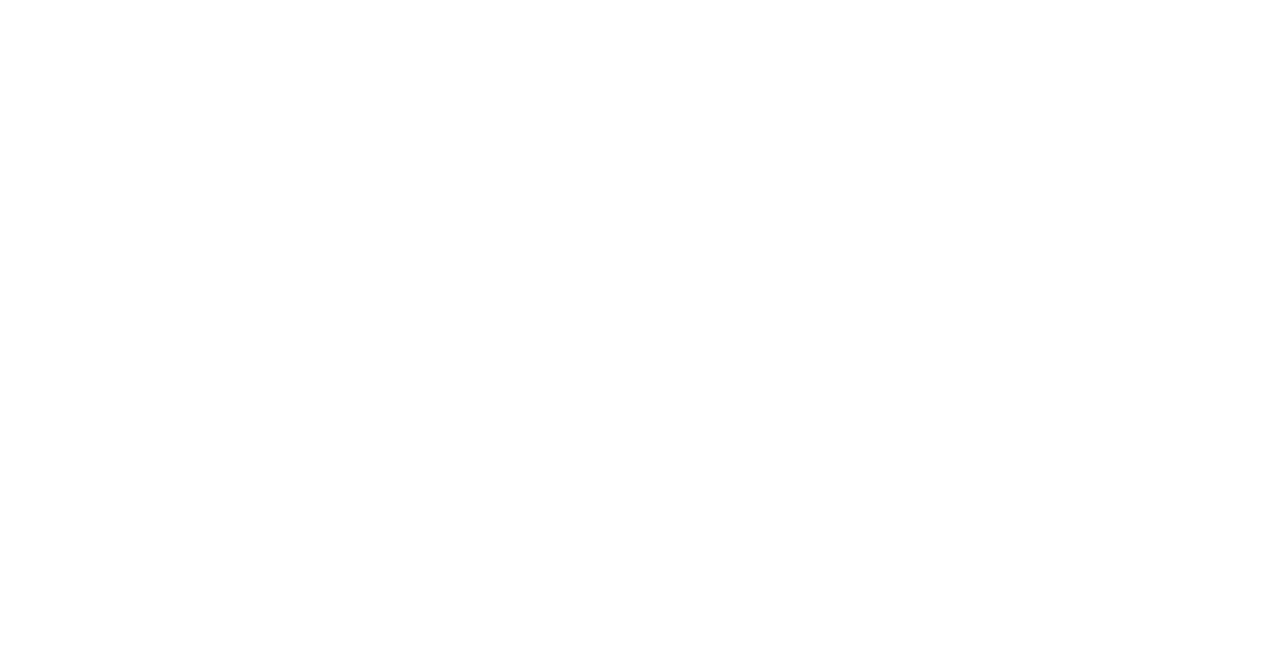
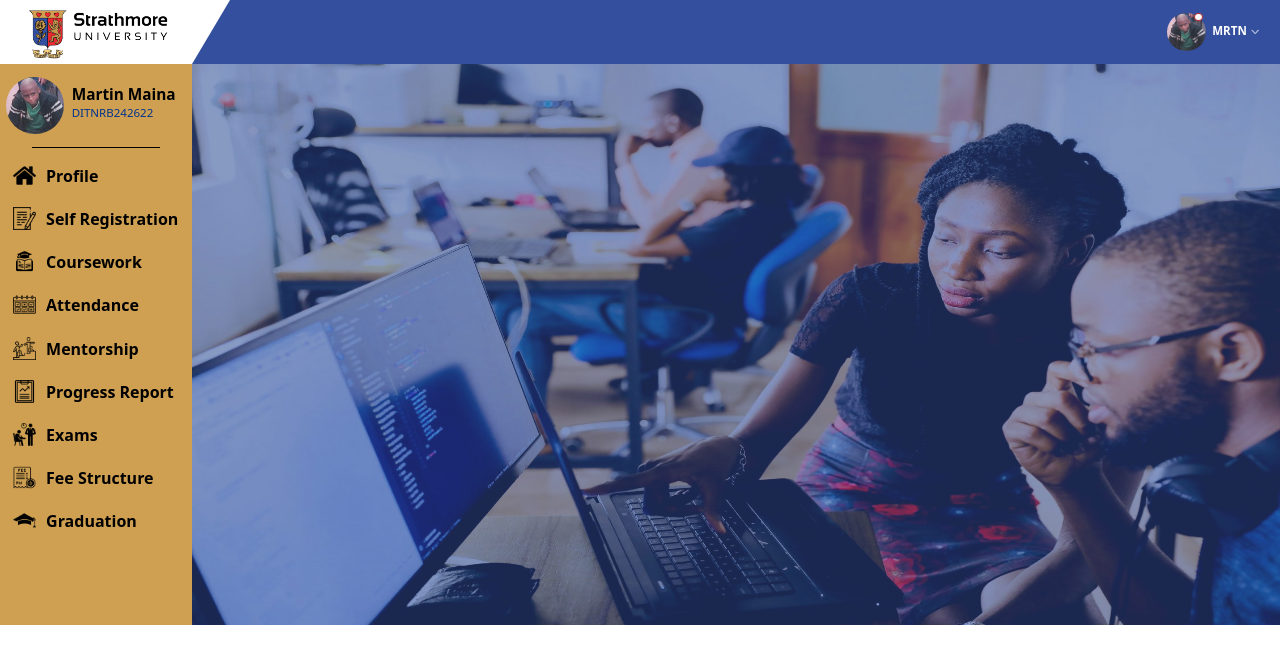
Before and after one commit to MartinMbote/strathmore-ams, a React (Vite) app: page /self in a window 1280 px wide. Before the commit this address had no page. Shown: the top 664 px of the page. Built offline with nearby package versions, Linux system fonts and the light colour scheme.

Commit message:
sidepanel routes

```diff
--- a/src/App.jsx
+++ b/src/App.jsx
@@ -3,6 +3,7 @@ import { BrowserRouter, Routes, Route } from "react-router-dom"
 import Homepage from "./pages/Homepage"
 import Loginpage from "./pages/Loginpage"
 import Studentportalhomepage from "./pages/Studentportalhomepage"
+import Self from "./pages/Self"
 
 function App() {
   return (
@@ -11,6 +12,7 @@ function App() {
         <Route path="strathmore-ams/" element={<Homepage />}></Route>
         <Route path="strathmore-ams/loginpage" element={<Loginpage />}></Route>
         <Route path="strathmore-ams/studentportal" element={<Studentportalhomepage />}></Route>
+        <Route path="self" element={<Self />}   />
       </Routes>
     </BrowserRouter>
   )
--- /dev/null
+++ b/src/components/Background.jsx
@@ -0,0 +1,15 @@
+import React from 'react'
+import { bgImage } from '../assets'
+
+const Background = () => {
+  return (
+    <div>
+        <div className='fixed left-[15vw]'>
+          <div className='w-full h-[43.8vw] opacity-50 bg-nav-blue absolute'></div>
+          <img src={bgImage} className='h-[43.85vw] w-[85vw]' />
+        </div>
+    </div>
+  )
+}
+
+export default Background
--- a/src/components/SidePanel.jsx
+++ b/src/components/SidePanel.jsx
@@ -1,16 +1,20 @@
 import React from 'react'
 import { me, homeIcon, registrationIcon, courseWorkIcon, attendanceIcon, mentorshipIcon, progressIcon, examsIcon, feeIcon, graduationIcon } from '../assets';
+import { Link } from 'react-router-dom';
+
 
 const SidePanel = () => {
 
   const sidePanelData = [
 
     {
+      path:'/strathmore-ams/studentportal',
         title: "Profile",
         image: [homeIcon],
     },
 
     {
+      path:"/self",
         title: "Self Registration",
         image: [registrationIcon],
     },
@@ -75,6 +79,8 @@ const SidePanel = () => {
           </div>
 
           {sidePanelData.map((option, index) => (
+            <Link to={option.path}  >
+
               <div key={index} className='cursor-pointer'>
                   <div className='flex gap-[0.8vw] py-[0.5vw] pl-[1vw] mb-[0.5vw] hover:bg-strathmore-red font-semibold text-[1.25vw] hover:text-white transition-colors duration-200 ease-in-out'>
                       <img src={option.image} className='h-[1.8vw]' />
@@ -83,7 +89,7 @@ const SidePanel = () => {
                           {option.title}
                       </p>
                   </div>
-              </div>
+              </div>  </Link>
             ))}
         </div>
     </div>
--- /dev/null
+++ b/src/pages/Self.jsx
@@ -0,0 +1,17 @@
+import React from 'react'
+import SidePanel from '../components/SidePanel'
+import NavbarStudentPortal from '../components/NavbarStudentPortal'
+import Background from '../components/Background'
+
+function Self() {
+  return (
+    <div>
+        <NavbarStudentPortal />
+        <SidePanel />
+        <Background />
+        Self
+    </div>
+  )
+}
+
+export default Self
--- a/src/pages/Studentportalhomepage.jsx
+++ b/src/pages/Studentportalhomepage.jsx
@@ -2,6 +2,7 @@ import React from 'react'
 import NavbarStudentPortal from '../components/NavbarStudentPortal'
 import SidePanel from '../components/SidePanel'
 import { bgImage, strathBanner } from '../assets'
+import Background from '../components/Background'
 
 const Studentportalhomepage = () => {
 
@@ -45,11 +46,12 @@ const Studentportalhomepage = () => {
   return (
     <div>
         <NavbarStudentPortal />
+        <Background />
 
-        <div className='fixed left-[15vw]'>
+        {/* <div className='fixed left-[15vw]'>
           <div className='w-full h-[43.8vw] opacity-50 bg-nav-blue absolute'></div>
           <img src={bgImage} className='h-[43.85vw] w-[85vw]' />
-        </div>
+        </div> */}
 
         <SidePanel />
 
```
Lines whose indentation alone changed are shown as unchanged.
